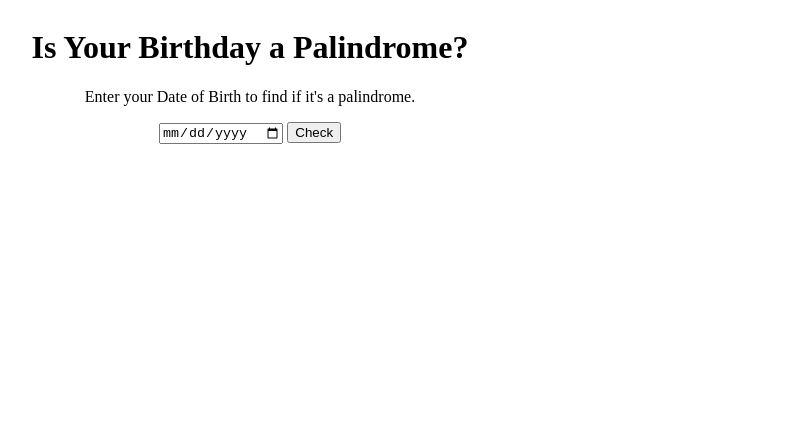
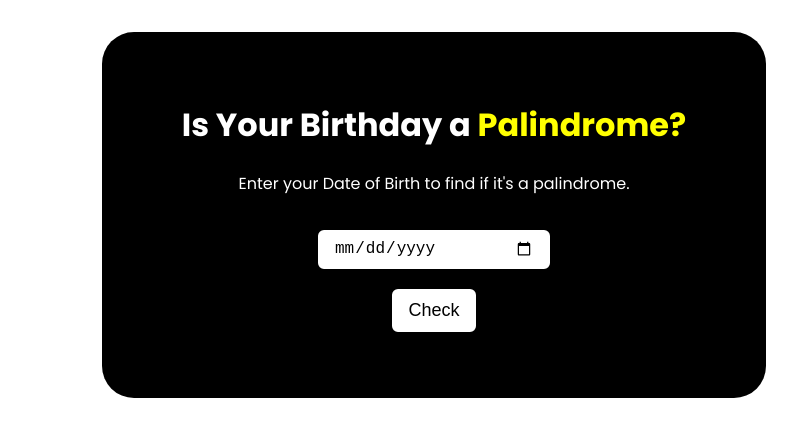
Before and after one commit to vivekprasad7/nc-palindrome-birthday, a plain HTML site: page index.html in a window 1280 px wide. Shown: the whole page, without its empty margins (206-1003 px from the left). Drawn offline with Linux system fonts and the light colour scheme.

Commit message:
update with css

```diff
--- a/index.html
+++ b/index.html
@@ -8,10 +8,10 @@
 </head>
 <body>
     <main class="main">
-        <h1>Is Your Birthday a Palindrome?</h1>
+        <h1>Is Your Birthday a <span>Palindrome?</span></h1>
         <p class="description">Enter your Date of Birth to find if it's a palindrome.</p>
 
-        <label for="Date of Birth"></label>
+        <label class="label" for="Date of Birth"></label>
         <input type="date" name="date-of-birth" id="dob">
 
         <button id="check-btn">Check</button>
--- a/styles.css
+++ b/styles.css
@@ -1,11 +1,85 @@
-body{
-    display: flex;
-    flex-direction: column;
-    max-width: 70%;
+@import url('https://fonts.googleapis.com/css2?family=Poppins:wght@400;700&display=swap');
+
+:root {
+    --primary-color: black;
+}
+
+body {
+    font-family: 'Poppins', sans-serif;
+    margin: 0px;
+    text-align: center;
+}
+
+.main {
+    margin: 2rem auto;
+    padding: 3rem 2rem;
+    max-width: 600px;
+    width: 100%;
+    text-align: center;
+    margin: 2rem auto;
+    background-color: var(--primary-color);
+    color: white;
+    border-radius: 2rem;
 
 }
 
-.main{
-    margin:auto;
-    text-align: center;
+span{
+    color:yellow;
 }
+
+.label {
+    display: block;
+    font-size: large;
+    font-weight: 600;
+}
+
+#label-lucky-number {
+    display: block;
+    font-size: large;
+    font-weight: 600;
+}
+
+#dob {
+    font-size: large;
+    padding: 0.6rem 1rem;
+    margin: 1rem;
+    border: 2px solid black;
+    border-radius: 0.5rem;
+    width: 100%;
+    max-width: 200px;
+}
+
+#lucky-number {
+    font-size: large;
+    padding: 0.6rem 1rem;
+    margin: 1rem;
+    border: 2px solid black;
+    border-radius: 0.5rem;
+    width: 100%;
+    max-width: 200px;
+
+}
+
+#check-btn {
+    /* width: 7rem; */
+    border: 2px solid black;
+    padding: 0.7rem 1rem;
+    border-radius: 0.5rem;
+    font-size: large;
+    cursor: pointer;
+    margin: auto;
+    display: block;
+    background-color: white;
+    color: black;
+
+}
+
+
+
+
+@media screen and (max-width: 800px) {
+    .container {
+        max-width: 500px;
+        width: 75%;
+    }
+}
```
